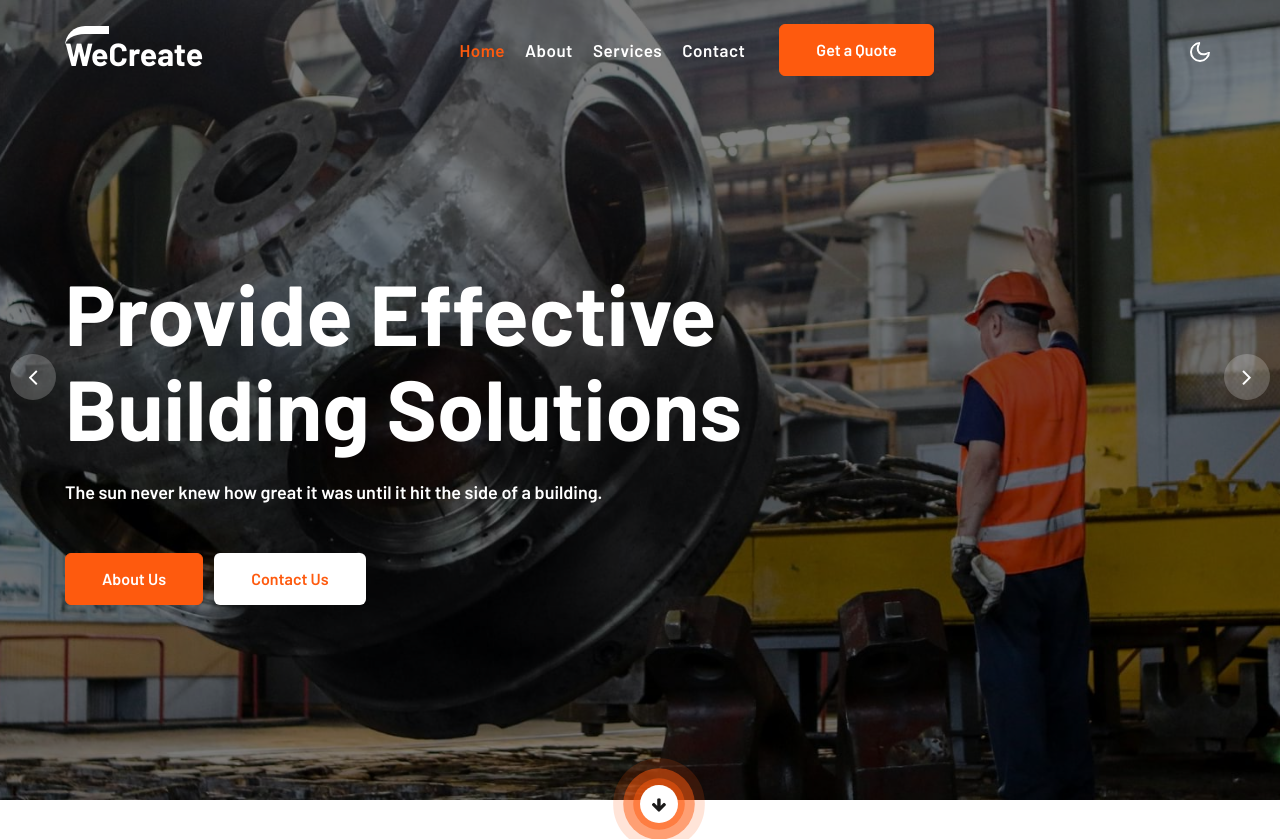
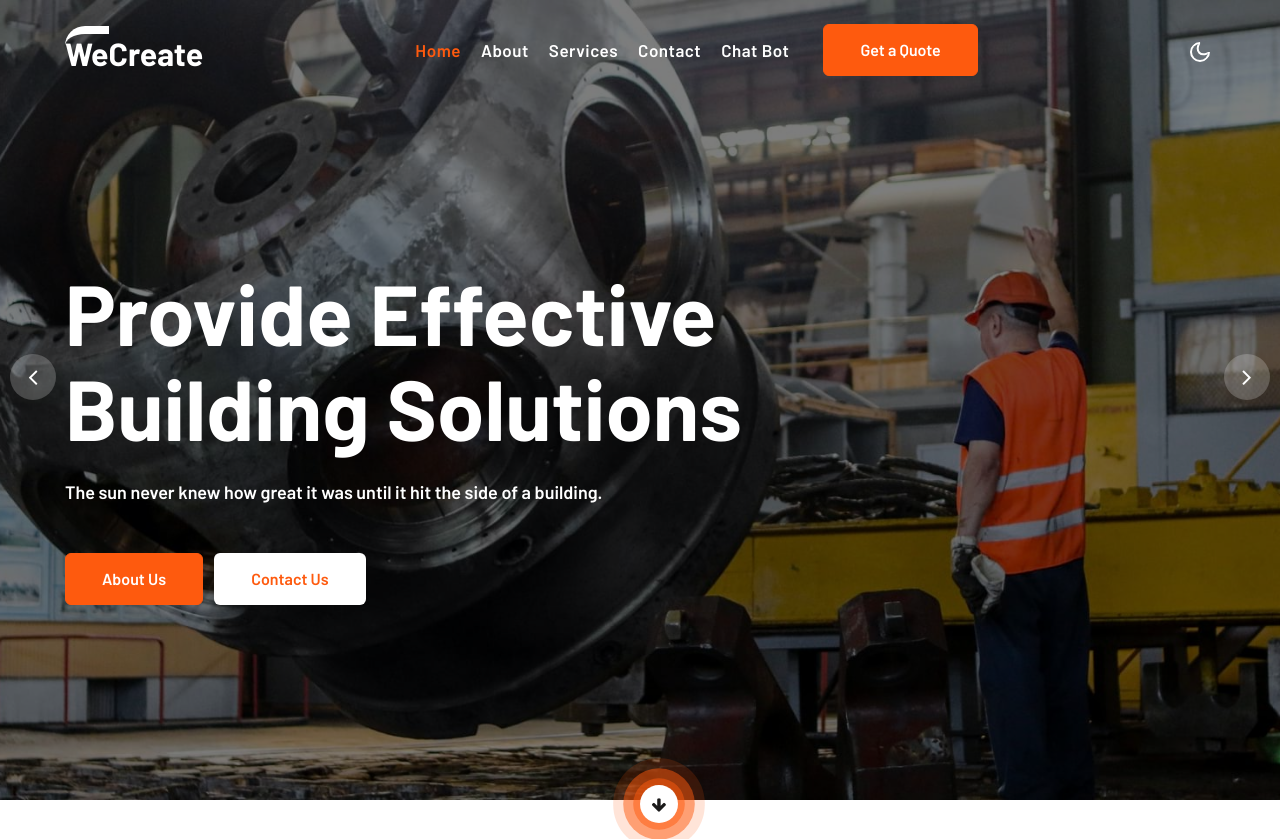
Before and after one commit to pavankothapalli47/Microsoft-Project, a plain HTML site: page index.html in a window 1280 px wide. Shown: the top 839 px of the page. Drawn offline with Linux system fonts and the light colour scheme.

Commit message:
Update index.html

```diff
--- a/index.html
+++ b/index.html
@@ -36,6 +36,9 @@
 
             <li class="nav-item">
               <a class="nav-link" href="contact.html">Contact</a>
+            </li>
+            <li class="nav-item">
+              <a class="nav-link" href="Healthbot.html">Chat bot</a>
             </li>
             </li>
 
@@ -390,6 +393,7 @@
               <li><a href="services.html">Services</a></li>
               <li><a href="#"> Blog posts</a></li>
               <li><a href="contact.html">Contact us</a></li>
+              <li><a href="Healthbot.html">Chat bot</a></li>
             </ul>
           </div>
           <div class="col-lg-3 col-md-6 footer-list-29 footer-3 mt-lg-0 mt-5">
@@ -401,6 +405,7 @@
               <li><a href="#tiling">Tiling & Painiting</a></li>
               <li><a href="#careers">Build Contracts</a></li>
               <li><a href="#help">Help & Support</a></li>
+
             </ul>
 
           </div>
```
